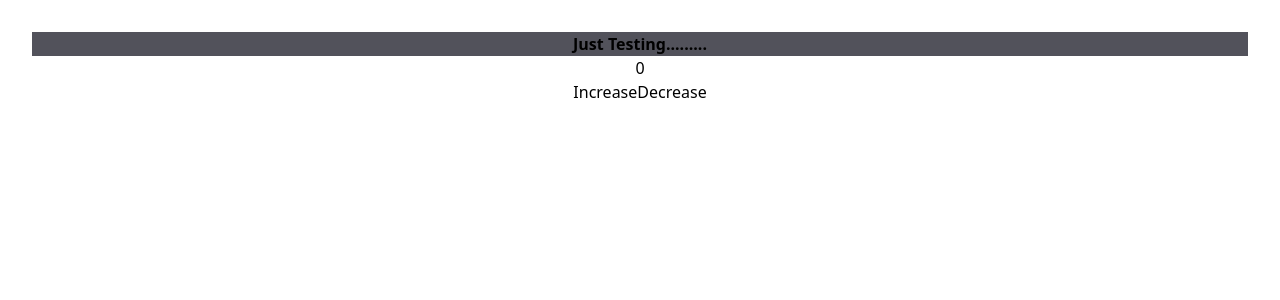
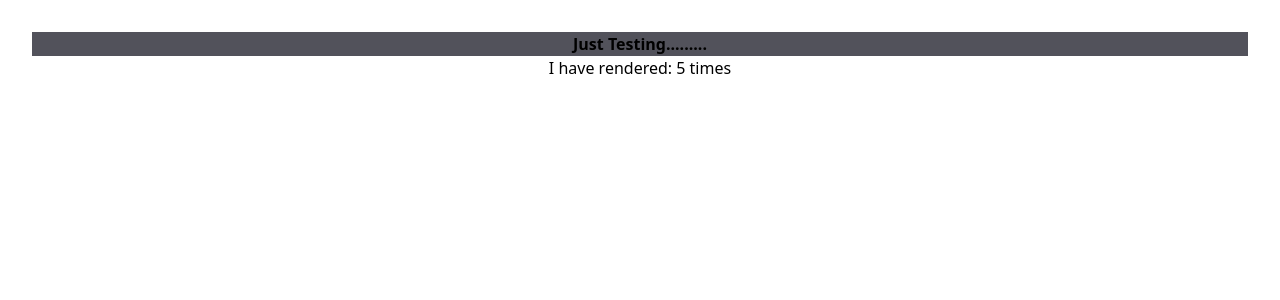
Before and after one commit to nkashyap01/React-Revision, a React (Vite) app: page / in a window 1280 px wide. Shown: the top 300 px of the page. Built offline with nearby package versions, Linux system fonts and the light colour scheme.

Commit message:
wrapped the concept of useEffect

```diff
--- a/src/components/Count.jsx
+++ b/src/components/Count.jsx
@@ -1,31 +1,60 @@
-import React, { useReducer, useState } from 'react'
+// import React, { useReducer, useState } from 'react'
+
+// const Count = () => {
+
+//   const initialState = {count:0}
+//   const reducer = (state, action) => {
+//    switch(action.type){
+//     case 'increase' : {
+//        return {count: state.count + 1}
+//     }
+//     case 'decrease' : {
+//      return {count: state.count - 1}}
+//      default : {
+//       return state
+//      }
+//     }
+//    }
+
+// const [state, dispatch] = useReducer(reducer, initialState);
+
+//   return (
+//     <div>
+//         <h1>{state.count}</h1>
+//         <button onClick = {() => dispatch({type:'increase'})}> Increase </button>
+
+//         <button onClick = {()=> dispatch({type:'decrease'})}> Decrease </button>
+//     </div>
+//   )
+// }
+
+// export default Count
+
+
+
+// *****UseEffect
+
+import React, { useEffect, useState } from 'react'
 
 const Count = () => {
 
-  const initialState = {count:0}
-  const reducer = (state, action) => {
-   switch(action.type){
-    case 'increase' : {
-       return {count: state.count + 1}
-    }
-    case 'decrease' : {
-     return {count: state.count - 1}}
-     default : {
-      return state
-     }
-    }
-   }
+const [count, setCount] = useState(0)
 
-const [state, dispatch] = useReducer(reducer, initialState);
-
+useEffect(()=>{
+  setTimeout(()=>{
+    setCount(count+1)
+  },1000)
+})
   return (
     <div>
-        <h1>{state.count}</h1>
-        <button onClick = {() => dispatch({type:'increase'})}> Increase </button>
 
-        <button onClick = {()=> dispatch({type:'decrease'})}> Decrease </button>
+    <h1>I have rendered: {count} times </h1>
     </div>
   )
 }
 
 export default Count
+
+
+
+/****useRef */
```
